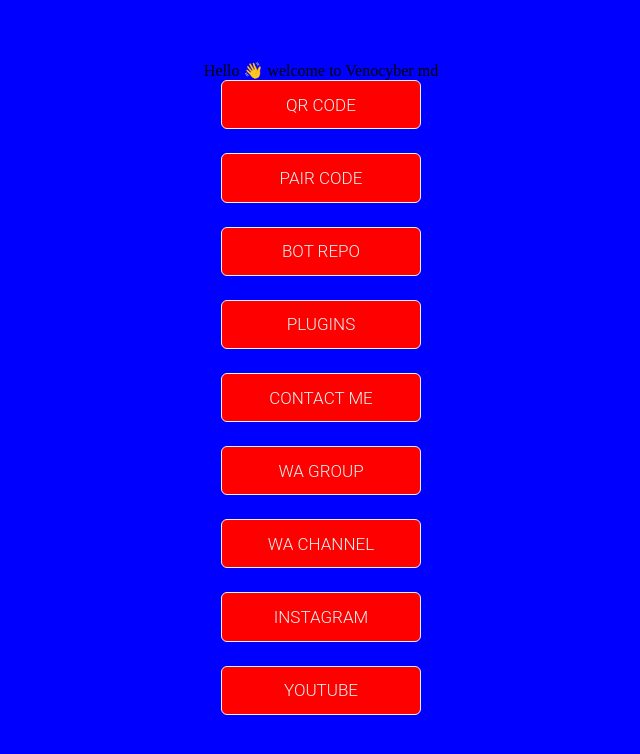
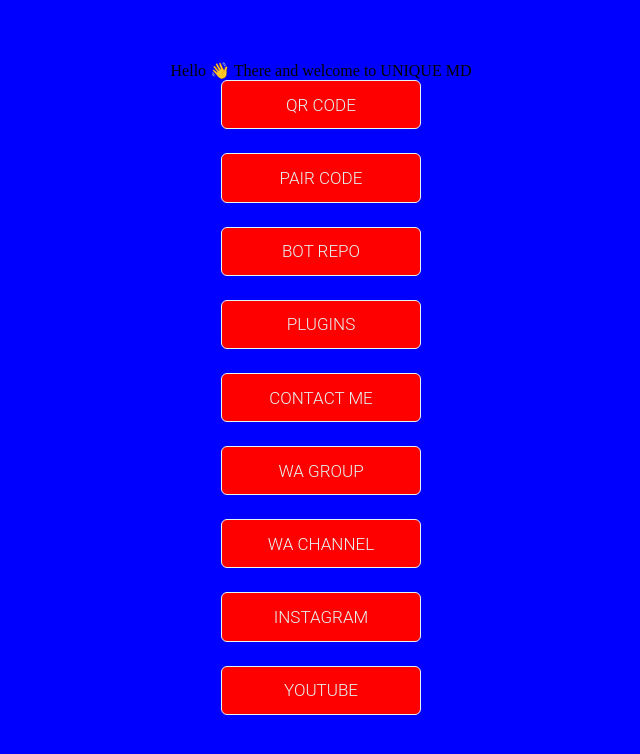
Before and after one commit to Kingjux/UNIQUE-PAIR, a website: page main.html in a window 1280 px wide. Shown: the whole page, without its empty margins (319-959 px from the left). Drawn offline with Linux system fonts and the light colour scheme.

Commit message:
Update main.html

```diff
--- a/main.html
+++ b/main.html
@@ -75,7 +75,7 @@
   </style>
 </head>
 <body>
- Hello 👋 welcome to Venocyber md
+ Hello 👋 There and welcome to  UNIQUE MD
  <button onclick="window.open(`https://uniqueh-b093a5b7246b.herokuapp.com/`)" class="btn">QR Code</button>
   <button onclick="window.open(`/pair`)" class="btn">Pair Code</button>
   <button onclick="window.open(`https://github.com/wasixd/UNIQUE-MD`)" class="btn">Bot Repo</button>
```
